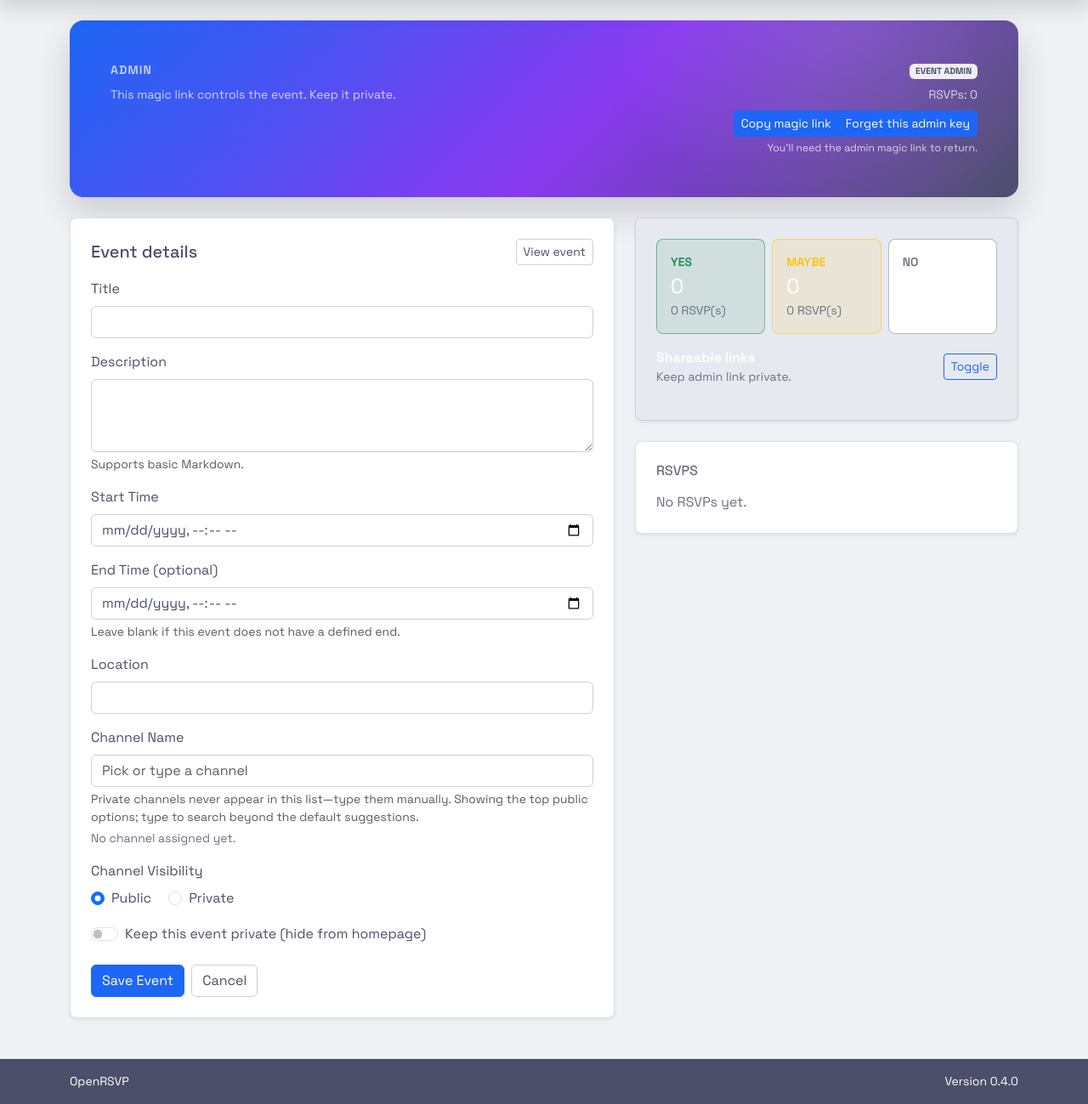
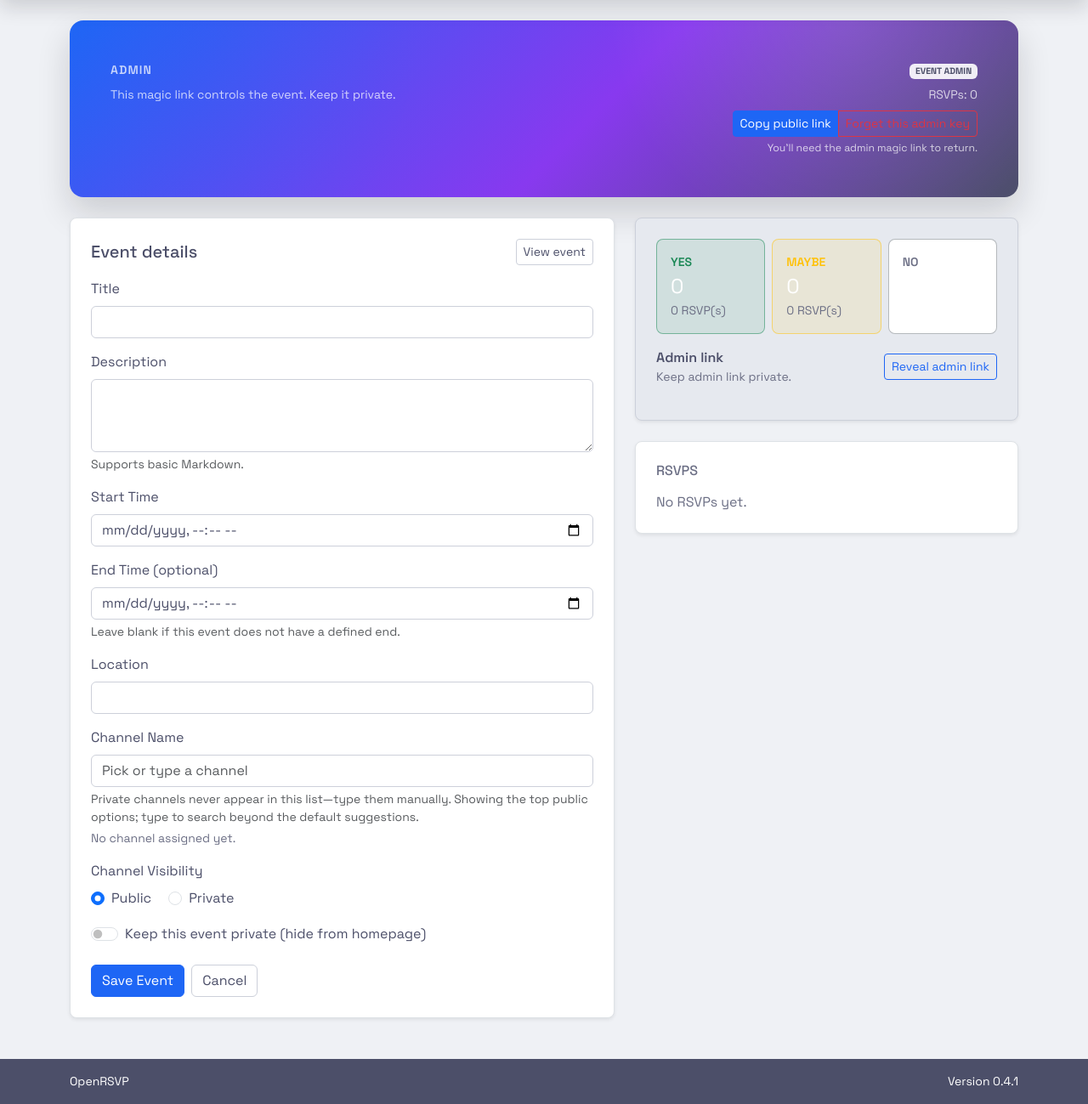
Before and after one commit to brandonleon/OpenRSVP, a FastAPI app: template openrsvp/templates/event_admin.html in a window 1280 px wide. Shown: the part 56-1355 px from the top of the page at 85% size. Run offline with FastAPI, Linux system fonts and the light colour scheme; the template is opened without the code that fills it, so the values that code supplies are empty; some libraries are stand-ins or nearby versions.

Commit message:
Update event admin template to clarify and secure links

```diff
--- a/openrsvp/templates/event_admin.html
+++ b/openrsvp/templates/event_admin.html
@@ -1,4 +1,6 @@
 {% extends "base.html" %}
+{% set admin_link = request.url_for('event_admin', event_id=event.id, admin_token=admin_token) %}
+{% set public_link = request.url_for('event_page', event_id=event.id) %}
 {% block content %}
 <section class="hero-panel p-4 p-md-5 rounded-4 mb-4">
   <div class="d-flex flex-wrap align-items-start justify-content-between gap-3">
@@ -18,12 +20,12 @@
           <button
             class="btn btn-sm btn-outline-light"
             type="button"
-            data-copy-link="{{ request.url_for('event_admin', event_id=event.id, admin_token=admin_token) }}"
+            data-copy-link="{{ public_link }}"
           >
-            Copy magic link
+            Copy public link
           </button>
           <button
-            class="btn btn-sm btn-outline-light"
+            class="btn btn-sm btn-outline-danger"
             type="button"
             data-clear-event-keys="{{ event.id }}"
             data-clear-redirect="/e/{{ event.id }}"
@@ -198,23 +200,18 @@
       </div>
       <div class="d-flex justify-content-between align-items-center mb-3">
         <div>
-          <div class="fw-semibold text-white">Shareable links</div>
+          <div class="fw-semibold">Admin link</div>
           <div class="small text-secondary">Keep admin link private.</div>
         </div>
         <button class="btn btn-sm btn-outline-light" type="button" data-bs-toggle="collapse" data-bs-target="#admin-links" aria-expanded="false" aria-controls="admin-links">
-          Toggle
+          Reveal admin link
         </button>
       </div>
       <div class="collapse" id="admin-links">
-        <div class="small mb-2">
-          <div class="fw-semibold text-white">Admin link</div>
-          <input type="text" readonly class="form-control form-control-sm mb-2" value="{{ request.url_for('event_admin', event_id=event.id, admin_token=admin_token) }}">
-          <div class="text-secondary">Save or bookmark this link. Anyone with it can edit/delete the event.</div>
-        </div>
         <div class="small">
-          <div class="fw-semibold text-white">Public RSVP page</div>
-          <input type="text" readonly class="form-control form-control-sm mb-2" value="{{ request.url_for('event_page', event_id=event.id) }}">
-          <div class="text-secondary">Share this with guests. They get their own magic link after RSVPing.</div>
+          <div class="fw-semibold">Admin link</div>
+          <button class="btn btn-sm btn-outline-warning" type="button" data-copy-link="{{ admin_link }}">Copy admin link</button>
+          <div class="text-secondary mt-2">Keep this private—only share with trusted event organizers. Anyone with it can edit/delete the event.</div>
         </div>
       </div>
     </div>
--- a/pyproject.toml
+++ b/pyproject.toml
@@ -1,6 +1,6 @@
 [project]
 name = "openrsvp"
-version = "0.4.0"
+version = "0.4.1"
 description = "Accountless RSVP platform powered by FastAPI"
 readme = "README.md"
 requires-python = ">=3.11"
```
Also changed, not shown: 1 other file.
